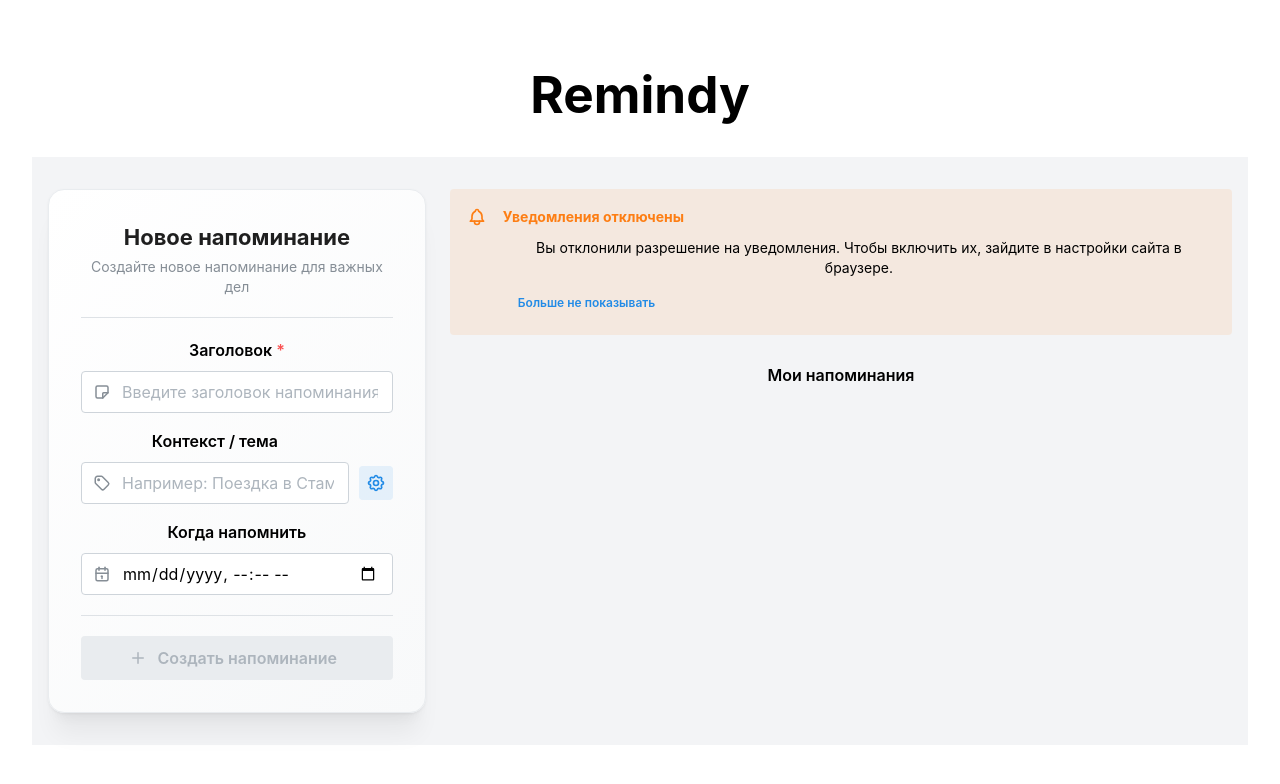
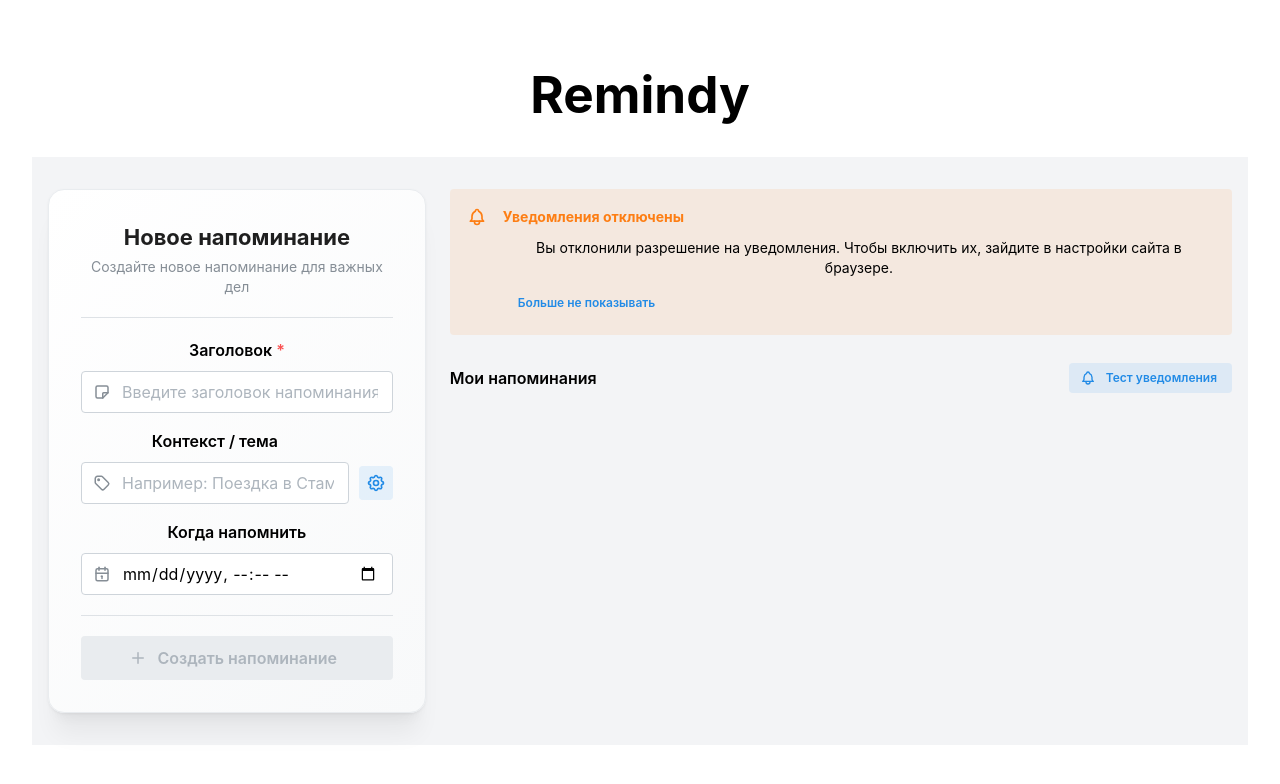
Before and after one commit to tgafiulin/reminder-app, a React (Vite) app: page / in a window 1280 px wide. Shown: the top 784 px of the page. Built offline with nearby package versions, Linux system fonts and the light colour scheme.

Commit message:
Тестовая кнопка

```diff
--- a/src/features/reminders/RemindersPage.tsx
+++ b/src/features/reminders/RemindersPage.tsx
@@ -28,7 +28,11 @@ import "./RemindersPage.css";
 import { loadReminders, saveReminders, getAllContexts } from "./api/storage";
 import { useReminderScheduler } from "./hooks/useReminderScheduler";
 import { ContextsModal } from "./ContextsModal";
-import { requestNotificationPermission, getNotificationPermission } from "./lib/notification";
+import {
+  requestNotificationPermission,
+  getNotificationPermission,
+  showNotification,
+} from "./lib/notification";
 
 export function RemindersPage() {
   const [reminders, setReminders] = useState<Reminder[]>(() => {
@@ -103,6 +107,13 @@ export function RemindersPage() {
   const handleDismissBanner = () => {
     setDismissedPermissionBanner(true);
     setShowPermissionBanner(false);
+  };
+
+  const handleTestNotification = async () => {
+    await showNotification({
+      title: "Тестовое уведомление",
+      body: "Это тестовое уведомление для проверки работы на телефоне",
+    });
   };
 
   const handleDeleteReminder = (id: string) => {
@@ -352,9 +363,18 @@ export function RemindersPage() {
               </Group>
             </Alert>
           )}
-          <Text fw={600} mb="xs">
-            Мои напоминания
-          </Text>
+          <Group justify="space-between" align="center" mb="xs">
+            <Text fw={600}>Мои напоминания</Text>
+            <Button
+              size="xs"
+              variant="light"
+              color="blue"
+              onClick={handleTestNotification}
+              leftSection={<IconBell size={16} />}
+            >
+              Тест уведомления
+            </Button>
+          </Group>
           <Stack gap="xs" mt="sm">
             {groupedReminders.map(([groupName, groupReminders]) => (
               <div key={groupName}>
```
